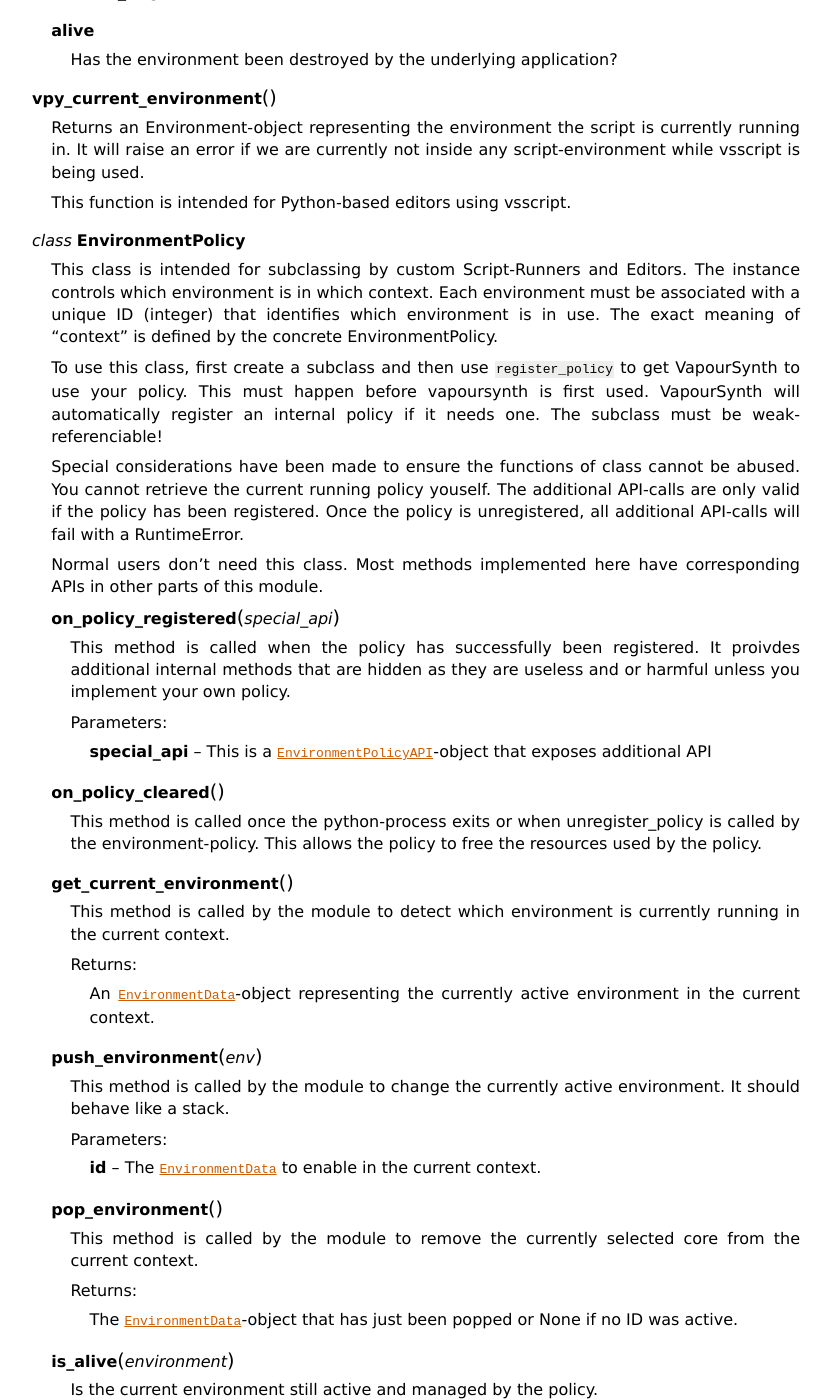
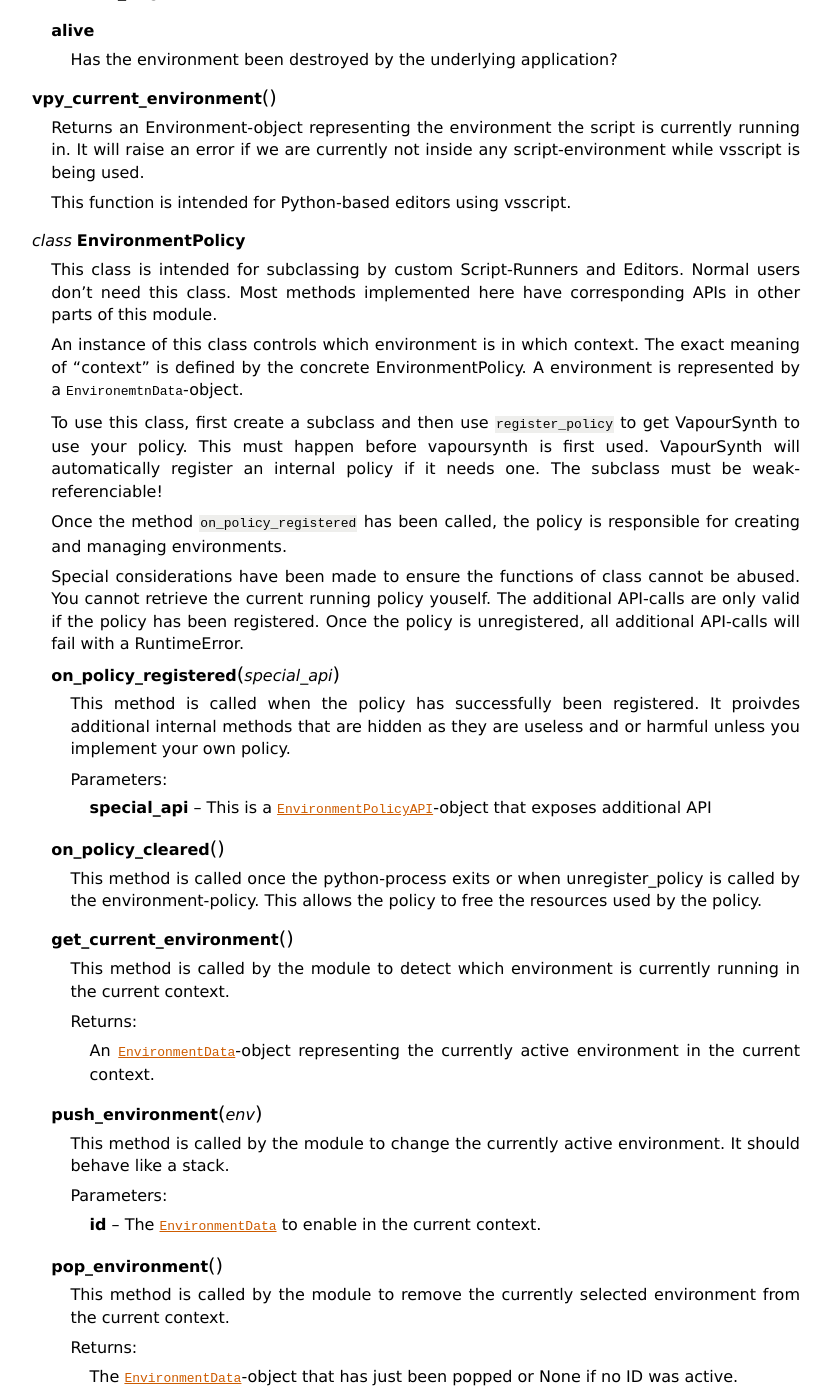
Before and after one commit to vapoursynth/vapoursynth, a Sphinx documentation site: the page built from doc/pythonreference.rst, in a window 1280 px wide and 1400 px high, scrolled down 9731 px. Shown: the whole window, without its empty margins (48-879 px from the left). Built offline with Sphinx 7.4.7, drawn with Linux system fonts in a browser that asks for light colours; formulas are drawn with MathJax 3; cross-references to code outside the pages are shown as plain code.

Commit message:
Improve the documentation

```diff
--- a/doc/pythonreference.rst
+++ b/doc/pythonreference.rst
@@ -553,16 +553,19 @@
 
 .. py:class:: EnvironmentPolicy
 
-   This class is intended for subclassing by custom Script-Runners and Editors. The instance controls which environment is in which context. Each environment must be associated
-   with a unique ID (integer) that identifies which environment is in use. The exact meaning of "context" is defined by the concrete EnvironmentPolicy.
+   This class is intended for subclassing by custom Script-Runners and Editors.
+   Normal users don't need this class. Most methods implemented here have corresponding APIs in other parts of this module.
+
+   An instance of this class controls which environment is in which context.
+   The exact meaning of "context" is defined by the concrete EnvironmentPolicy. A environment is represented by a :class:`EnvironemtnData`-object.
 
    To use this class, first create a subclass and then use :function:`register_policy` to get VapourSynth to use your policy. This must happen before vapoursynth is first
    used. VapourSynth will automatically register an internal policy if it needs one. The subclass must be weak-referenciable!
 
+   Once the method :method:`on_policy_registered` has been called, the policy is responsible for creating and managing environments.
+
    Special considerations have been made to ensure the functions of class cannot be abused. You cannot retrieve the current running policy youself.
    The additional API-calls are only valid if the policy has been registered. Once the policy is unregistered, all additional API-calls will fail with a RuntimeError.
-
-   Normal users don't need this class. Most methods implemented here have corresponding APIs in other parts of this module.
 
    .. py:method:: on_policy_registered(special_api)
 
@@ -590,7 +593,7 @@
 
    .. py:method:: pop_environment()
 
-      This method is called by the module to remove the currently selected core from the current context.
+      This method is called by the module to remove the currently selected environment from the current context.
 
       :returns: The :class:`EnvironmentData`-object that has just been popped or None if no ID was active.
 
```
Also changed, not shown: 1 other file.
